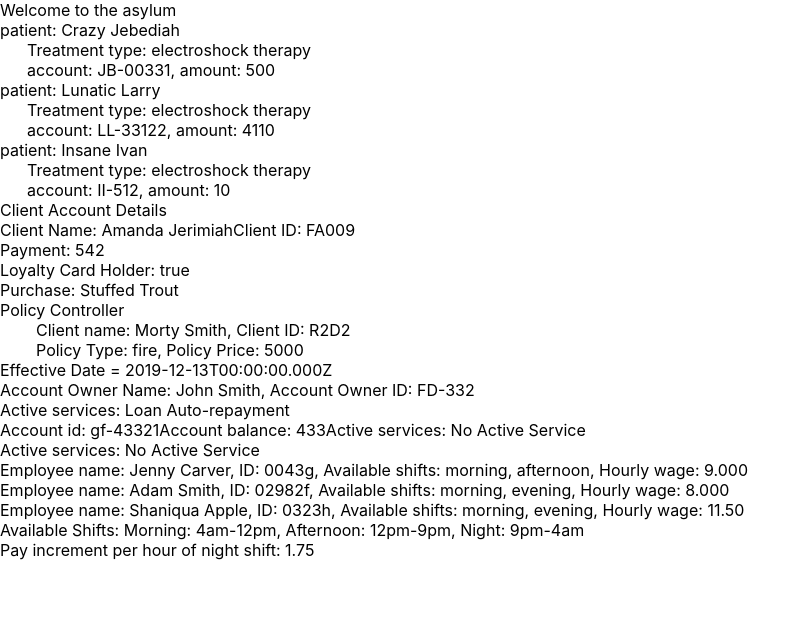
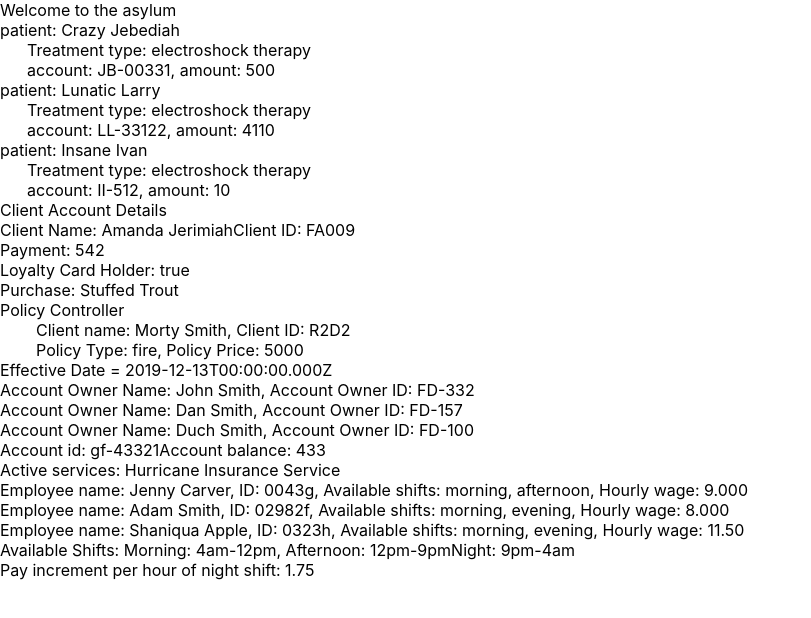
Before and after one commit to jocelynmutso/idea-app, a React (Create React App) app: page / in a window 1280 px wide. Shown: the top 618 px of the page, without its empty margins (0-811 px from the left). Built offline with nearby package versions, Linux system fonts and the light colour scheme.

Commit message:
idea 4, 5

```diff
--- a/src/core/idea2/AccountController.tsx
+++ b/src/core/idea2/AccountController.tsx
@@ -22,6 +22,7 @@ interface PurchaseHistoryDetails {
   purchase: string
 }
 
+
 const AccountController: React.FC<AccountControllerProps> = ({}) => {
 
   const newClientDetails: ClientDetails = {name: "Amanda Jerimiah", id: "FA009"}
@@ -33,7 +34,7 @@ const AccountController: React.FC<AccountControllerProps> = ({}) => {
       <div>
         Client Account Details
         <ClientView name={newClientDetails.name} id={newClientDetails.id} />
-        <AccountView payment={newAccountDetails.payment} cardHolder={newAccountDetails.cardHolder}/>
+        <AccountView payment={newAccountDetails.payment} cardHolder={newAccountDetails.cardHolder} />
         <PurchaseHistoryView purchase = {newPurchaseDetails.purchase} />
       </div>
     </div>
--- a/src/core/idea3/ClientView.tsx
+++ b/src/core/idea3/ClientView.tsx
@@ -1,20 +1,24 @@
 import React from 'react';
 
-
-
-interface ClientViewProps {
+interface Client {
   name: string,
   id: string
 }
 
-const ClientView: React.FC<ClientViewProps> = ({ name, id }) => {
+interface ClientViewProps {
+  client: Client
+  handleClient:(client: Client) => void;
+
+}
+
+const ClientView: React.FC<ClientViewProps> = ({ client, handleClient }) => {
   return (
     <div>
       <div>Policy Controller</div>
-        <div>
+        <div onClick={() => handleClient(client)}>
           &nbsp; &nbsp; &nbsp; &nbsp;
-          Client name: {name},
-          Client ID: {id}
+          Client name: {client.name},
+          Client ID: {client.id}
         </div>
     </div>
   )
--- a/src/core/idea3/PolicyController.tsx
+++ b/src/core/idea3/PolicyController.tsx
@@ -9,7 +9,7 @@ interface PolicyControllerProps {
 
 interface PolicyUmbrella {
   client: ClientData,
-  policy: Policy,
+  policy: PolicyData,
 }
 
 interface ClientData {
@@ -17,7 +17,7 @@ interface ClientData {
   id: string
 }
 
-interface Policy {
+interface PolicyData {
   policyInfo: {
     type: string,
     price: number,
@@ -29,17 +29,26 @@ interface Policy {
 
 const PolicyController: React.FC<PolicyControllerProps> = ({ }) => {
 
-const date = new Date(2019, 11, 13)
+  const date = new Date(2019, 11, 13)
 
-const policyUmbrella: PolicyUmbrella = {
- client: {name: "Morty Smith", id: "R2D2"},
- policy: {policyInfo: {type: "fire", price: 5000, effectiveDate: date}}
-}
+  const policyUmbrella: PolicyUmbrella = {
+    client: { name: "Morty Smith", id: "R2D2" },
+    policy: { policyInfo: { type: "fire", price: 5000, effectiveDate: date } }
+
+  }
+
+  const handleClient = (client: ClientData) => {
+    console.log("Client info: " + client.name, client.id)
+  }
+
+  const handlePolicy = (arg: {type: string, price: number, effectiveDate: Date }) => {
+    console.log("Policy info: " + arg)
+  }
 
   return (
     <div>
-      <ClientView name={policyUmbrella.client.name} id={policyUmbrella.client.id} />
-      <PolicyView policy={policyUmbrella.policy.policyInfo}/>
+      <ClientView client={policyUmbrella.client} handleClient={handleClient} />
+      <PolicyView policy={policyUmbrella.policy.policyInfo} handlePolicy={handlePolicy} />
     </div>
   )
 }
--- a/src/core/idea3/PolicyView.tsx
+++ b/src/core/idea3/PolicyView.tsx
@@ -2,19 +2,22 @@ import React from 'react'
 import { PolicyDatesView } from './PolicyDatesView'
 
 
+interface Policy {
+  type: string,
+  price: number,
+  effectiveDate: Date,
+}
+
 interface PolicyViewProps {
-  policy: {
-   type: string,
-   price: number,
-   effectiveDate: Date,
-  }
+  policy: Policy,
+  handlePolicy:(policy: Policy) => void;
 
 }
 
 
-const PolicyView: React.FC<PolicyViewProps> = ({ policy }) => {
+const PolicyView: React.FC<PolicyViewProps> = ({ policy, handlePolicy }) => {
   return (
-    <div>
+    <div onClick={() => handlePolicy(policy)}>
       &nbsp; &nbsp; &nbsp; &nbsp;
       Policy Type: {policy.type},
       Policy Price: {policy.price}
--- a/src/core/idea4/AccountOwnerView.tsx
+++ b/src/core/idea4/AccountOwnerView.tsx
@@ -1,16 +1,19 @@
 import React from 'react';
 
 
-interface AccountOwnerViewProps {
-  owner: {
-   name: string,
-   id: string,
-  }
+interface AccountOwner {
+  name: string,
+  id: string,
 }
 
-const AccountOwnerView: React.FC<AccountOwnerViewProps> = ({ owner }) => {
+interface AccountOwnerViewProps {
+  owner: AccountOwner,
+  handleAccountOwner: (owner: AccountOwner) => void;
+}
+
+const AccountOwnerView: React.FC<AccountOwnerViewProps> = ({ owner, handleAccountOwner }) => {
   return (
-    <div>
+    <div onClick={() => {handleAccountOwner(owner)}}>
       Account Owner Name: {owner.name},
       Account Owner ID: {owner.id}
     </div>
--- a/src/core/idea4/AccountServicesView.tsx
+++ b/src/core/idea4/AccountServicesView.tsx
@@ -1,15 +1,21 @@
 import React from 'react';
 
 
-interface AccountServicesViewProps {
-  service: string
+interface Service {
+  serviceName: string
 }
 
 
-const AccountServicesView: React.FC<AccountServicesViewProps> = ({ service }) => {
+interface AccountServicesViewProps {
+ serviceType: Service
+ handleService: (service: Service) => void;
+}
+
+
+const AccountServicesView: React.FC<AccountServicesViewProps> = ({ serviceType, handleService }) => {
   return (
-    <div>
-      Active services: {service}
+    <div onClick={() => {handleService(serviceType)}}>
+      Active services: {serviceType.serviceName}
     </div>
   )
 }
--- a/src/core/idea4/BankAccountController.tsx
+++ b/src/core/idea4/BankAccountController.tsx
@@ -9,7 +9,7 @@ interface BankAccountControllerProps {
 }
 
 interface AccountUmbrella {
-  ownerData: OwnerData;
+  ownerData: OwnerData[];
   servicesData: ServicesData;
   bankAccountData: BankAccountData;
 }
@@ -20,31 +20,38 @@ interface OwnerData {
 }
 
 interface ServicesData {
-  service: string
+  serviceName: string
 }
 
 interface BankAccountData {
   account: {
     id: string,
     balance: number,
-    service: string,
   }
 }
 
 const BankAccountController: React.FC<BankAccountControllerProps> = ({ }) => {
 
   const umbrella: AccountUmbrella = {
-    ownerData: { name: "John Smith", id: "FD-332" },
-    servicesData: { service: "Loan Auto-repayment" },
-    bankAccountData: { account: { id: "gf-43321", balance: 433, service: "No Active Service" } }
+    ownerData: [{ name: "John Smith", id: "FD-332" }, { name: "Dan Smith", id: "FD-157" }, { name: "Duch Smith", id: "FD-100" }],
+    bankAccountData: { account: { id: "gf-43321", balance: 433 }},
+    servicesData: {serviceName: "Hurricane Insurance Service"}
+
   }
 
+  const handleAccountOwner = (ownerData: OwnerData) => {
+    console.log("Account owner details: ", ownerData.name, ownerData.id)
+  }
+
+  const handleService = (servicesData: ServicesData) => {
+    console.log("Services: ", servicesData)
+  }
 
   return (
     <div>
-      <AccountOwnerView owner={umbrella.ownerData} />
-      <AccountServicesView service={umbrella.servicesData.service} />
+      {umbrella.ownerData.map((owner, index) => <AccountOwnerView key={index} owner={owner} handleAccountOwner={handleAccountOwner} />)}
       <BankAccountView account={umbrella.bankAccountData.account} />
+      <AccountServicesView serviceType={umbrella.servicesData} handleService={handleService} />
     </div>
   )
 }
--- a/src/core/idea4/BankAccountView.tsx
+++ b/src/core/idea4/BankAccountView.tsx
@@ -1,11 +1,9 @@
 import React from 'react';
-import { AccountServicesView  } from './AccountServicesView';
 
 interface BankAccountViewProps {
   account: {
    id: string,
-   balance: number,
-   service: string
+   balance: number
   }
 }
 
@@ -14,8 +12,6 @@ const BankAccountView: React.FC<BankAccountViewProps> = ({ account }) => {
     <div>
       Account id: {account.id}
       Account balance: {account.balance}
-      Active services: {account.service}
-      <AccountServicesView service={account.service} />
     </div>
   )
 }
--- a/src/core/idea5/EmployeeView.tsx
+++ b/src/core/idea5/EmployeeView.tsx
@@ -1,18 +1,23 @@
 import React from 'react';
 
 
-interface EmployeeViewProps {
-  employee: {
-    name: string,
-    id: string,
-    availableShifts: string[],
-    hourlyWage: number
-  }
+ interface Employee {
+  name: string,
+  id: string,
+  availableShifts: string[],
+  hourlyWage: number
 }
 
-const EmployeeView: React.FC<EmployeeViewProps> = ({employee}) => {
+interface EmployeeViewProps {
+  employee: Employee,
+  handleEmployee: (employee: Employee) => void;
+}
+
+const EmployeeView: React.FC<EmployeeViewProps> = ({employee, handleEmployee}) => {
+
+
   return (
-    <div>
+    <div onClick={() => handleEmployee(employee)}>
       Employee name: {employee.name},
       ID: {employee.id},
       Available shifts: {employee.availableShifts.join(", ")},
--- a/src/core/idea5/PayIncrementView.tsx
+++ b/src/core/idea5/PayIncrementView.tsx
@@ -2,13 +2,14 @@ import React from 'react';
 
 
 interface PayIncrementViewProps {
-  amount: number
+  amount: number,
+  handleAmount: (amount: number) => void
 }
 
 
-const PayIncrementView: React.FC<PayIncrementViewProps> = ({ amount }) => {
+const PayIncrementView: React.FC<PayIncrementViewProps> = ({ amount, handleAmount }) => {
   return (
-    <div>
+    <div onClick={() => handleAmount(amount)} >
       Pay increment per hour of night shift: {amount}
     </div>
   )
--- a/src/core/idea5/ShiftController.tsx
+++ b/src/core/idea5/ShiftController.tsx
@@ -48,12 +48,23 @@ const ShiftController: React.FC<ShiftControllerProps> = ({ }) => {
     }
   }
 
+  const handlePayIncrement = (amount: number) => {
+    console.log("payincrement", amount);
+  }
+
+  const handleEmployee = (employee: EmployeeData ) => {
+    console.log("employee Data", employee)
+  }
+
+  const handleShift = (shift: ShiftData) => {
+    console.log("Available Shifts: ", shift)
+  }
 
   return (
     <div>
-      {umbrella.employees.map(empl => (<EmployeeView employee={empl}/>))}
-      {umbrella.shifts.map(shift => (<ShiftsView shift={shift} /> ))}
-      <PayIncrementView amount={umbrella.pay.payIncrement}/>
+      {umbrella.employees.map((empl, index) => (<EmployeeView employee={empl} key={index} handleEmployee={handleEmployee}/>))}
+      {umbrella.shifts.map((shift, index) => (<ShiftsView shift={shift} key={index} handleShift={handleShift}/> ))}
+      <PayIncrementView amount={umbrella.pay.payIncrement} handleAmount={handlePayIncrement}/>
     </div>
   )
 }
--- a/src/core/idea5/ShiftsView.tsx
+++ b/src/core/idea5/ShiftsView.tsx
@@ -1,22 +1,26 @@
 import React from 'react';
 
 
-interface ShiftsViewProps {
-  shift: {
-    morning: string,
-    afternoon: string,
-    night: string
-  }
-
+interface Shift {
+  morning: string,
+  afternoon: string,
+  night: string,
 }
 
-const ShiftsView: React.FC<ShiftsViewProps> = ({ shift }) => {
+interface ShiftsViewProps {
+  shift: Shift,
+  handleShift: (shift: Shift) => void;
+}
+
+
+const ShiftsView: React.FC<ShiftsViewProps> = ({shift, handleShift }) => {
   return (
-    <div>
+    <div onClick={() => handleShift(shift)}>
       Available Shifts:
       Morning: {shift.morning},
-      Afternoon: {shift.afternoon},
+      Afternoon: {shift.afternoon}
       Night: {shift.night}
+
     </div>
   )
 }
```
